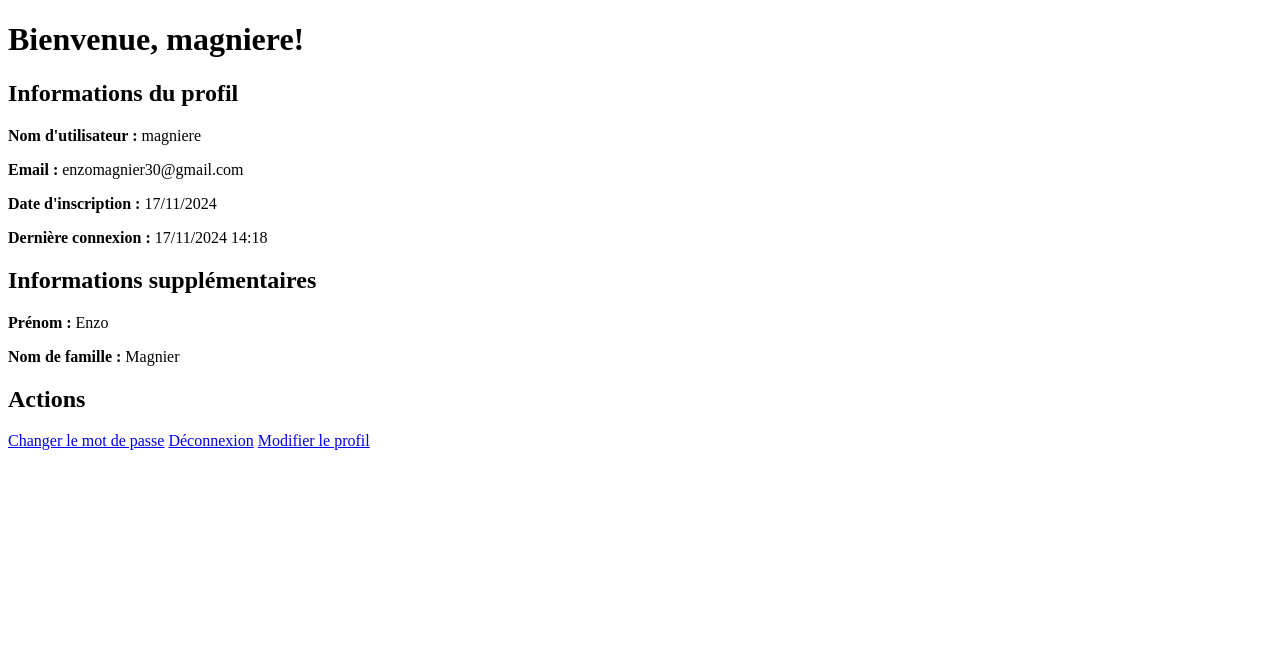
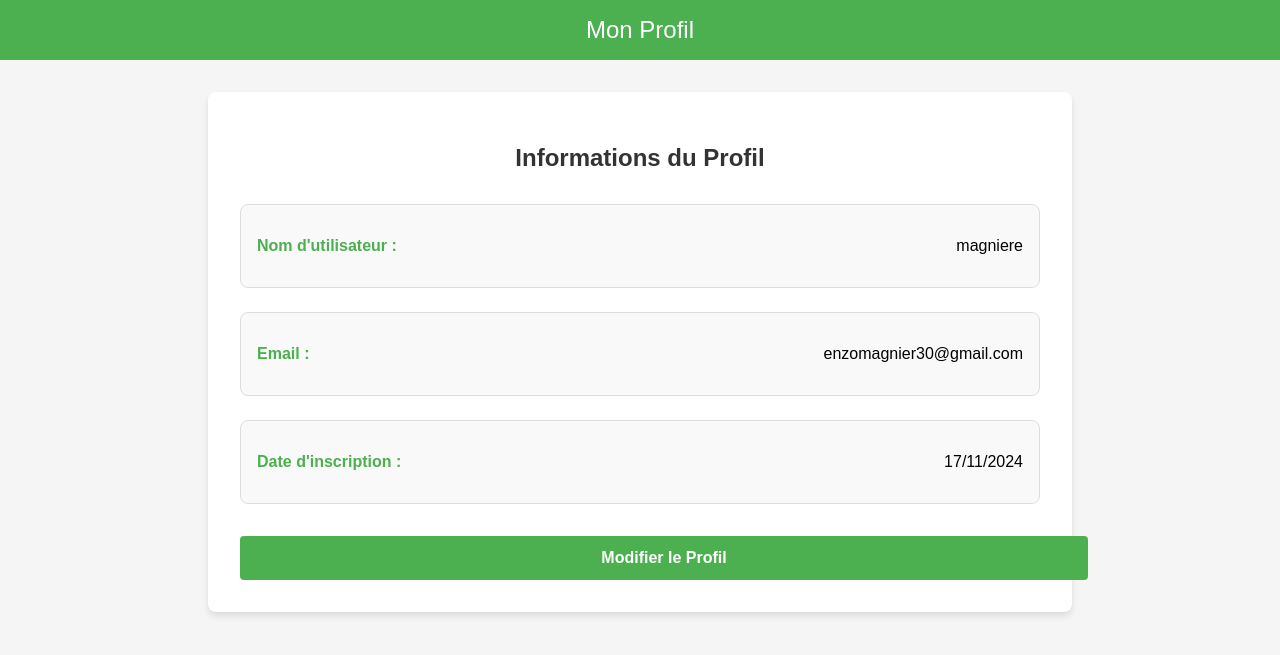
Before and after one commit to Devops-embeded/evaluation, a Django app: page /accounts/profile/ in a window 1280 px wide. Shown: the top 655 px of the page. Run offline with Django 4.2, Linux system fonts and the light colour scheme; a user stored in the database is signed in.

Commit message:
updated file

```diff
--- a/exchange/templates/exchange/accounts/edit_profile.html
+++ b/exchange/templates/exchange/accounts/edit_profile.html
@@ -1,5 +1,8 @@
+{% block content %}
+<h2>Modifier le profil</h2>
 <form method="post">
     {% csrf_token %}
     {{ form.as_p }}
-    <button type="submit">Mettre à jour</button>
+    <button type="submit" class="btn btn-primary">Mettre à jour</button>
 </form>
+{% endblock %}
--- a/exchange/templates/exchange/accounts/profile/profile.html
+++ b/exchange/templates/exchange/accounts/profile/profile.html
@@ -1,42 +1,130 @@
 <!-- exchange/templates/profile.html -->
 <!DOCTYPE html>
 <html lang="en">
+
 <head>
+    <style>
+        /* profile.css */
+
+/* Style général */
+body {
+    font-family: Arial, sans-serif;
+    margin: 0;
+    padding: 0;
+    background-color: #f5f5f5;
+}
+
+/* En-tête */
+header {
+    background-color: #4CAF50;
+    color: white;
+    padding: 1rem 2rem;
+    text-align: center;
+    font-size: 1.5rem;
+}
+
+/* Conteneur principal */
+.container {
+    max-width: 800px;
+    margin: 2rem auto;
+    padding: 2rem;
+    background-color: white;
+    border-radius: 8px;
+    box-shadow: 0 4px 6px rgba(0, 0, 0, 0.1);
+}
+
+/* Titre */
+h2 {
+    text-align: center;
+    color: #333;
+    margin-bottom: 2rem;
+}
+
+/* Informations utilisateur */
+.profile-info {
+    display: flex;
+    flex-direction: column;
+    gap: 1.5rem;
+    margin-bottom: 2rem;
+}
+
+.profile-info div {
+    display: flex;
+    justify-content: space-between;
+    align-items: center;
+    padding: 1rem;
+    border: 1px solid #ddd;
+    border-radius: 8px;
+    background-color: #f9f9f9;
+}
+
+.profile-info div span {
+    font-weight: bold;
+    color: #4CAF50;
+}
+
+/* Bouton d'édition */
+.btn-edit {
+    display: inline-block;
+    background-color: #4CAF50;
+    color: white;
+    padding: 0.8rem 1.5rem;
+    text-decoration: none;
+    border-radius: 4px;
+    font-weight: bold;
+    transition: background-color 0.3s ease;
+    text-align: center;
+    width: 100%;
+}
+
+.btn-edit:hover {
+    background-color: #45a049;
+}
+
+/* Responsive design */
+@media (max-width: 768px) {
+    .profile-info div {
+        flex-direction: column;
+        align-items: flex-start;
+    }
+
+    .profile-info div span {
+        margin-top: 0.5rem;
+    }
+}
+
+    </style>
     <meta charset="UTF-8">
     <meta name="viewport" content="width=device-width, initial-scale=1.0">
     <title>Profil de {{ user.username }}</title>
 </head>
 <body>
-    <div class="profile-container">
-        <h1>Bienvenue, {{ user.username }}!</h1>
 
-        <section class="profile-info">
-            <h2>Informations du profil</h2>
-            <p><strong>Nom d'utilisateur :</strong> {{ user.username }}</p>
-            <p><strong>Email :</strong> {{ user.email }}</p>
-            <p><strong>Date d'inscription :</strong> {{ user.date_joined|date:"d/m/Y" }}</p>
-            <p><strong>Dernière connexion :</strong> {{ user.last_login|date:"d/m/Y H:i" }}</p>
-        </section>
+{% block content %}
+<header>
+    Mon Profil
+</header>
 
-        {% if user.first_name or user.last_name %}
-        <section class="additional-info">
-            <h2>Informations supplémentaires</h2>
-            {% if user.first_name %}
-                <p><strong>Prénom :</strong> {{ user.first_name }}</p>
-            {% endif %}
-            {% if user.last_name %}
-                <p><strong>Nom de famille :</strong> {{ user.last_name }}</p>
-            {% endif %}
-        </section>
-        {% endif %}
+<div class="container">
+    <h2>Informations du Profil</h2>
 
-        <section class="actions">
-            <h2>Actions</h2>
-            <a href="{% url 'password_change' %}" class="btn">Changer le mot de passe</a>
-            <a href="{% url 'logout' %}" class="btn">Déconnexion</a>
-            <!-- Ajouter un lien vers une page de modification du profil, si elle existe -->
-            <a href="{% url 'edit_profile' %}" class="btn">Modifier le profil</a>
-        </section>
+    <div class="profile-info">
+        <div>
+            <span>Nom d'utilisateur :</span>
+            <p>{{ user.username }}</p>
+        </div>
+        <div>
+            <span>Email :</span>
+            <p>{{ user.email }}</p>
+        </div>
+        <div>
+            <span>Date d'inscription :</span>
+            <p>{{ user.date_joined|date:"d/m/Y" }}</p>
+        </div>
     </div>
+
+    <a href="{% url 'edit_profile' %}" class="btn-edit">Modifier le Profil</a>
+</div>
+{% endblock %}
 </body>
 </html>
--- a/exchange/urls.py
+++ b/exchange/urls.py
@@ -13,5 +13,5 @@ urlpatterns = [
     path('accounts/edit_profile/', views.edit_profile, name='edit_profile'),
     path('accounts/logout/', views.logout_view, name='logout'),
     path('accounts/add-activity/', views.add_activity, name='add_activity'),
-
+    path('add-exchange/', views.add_exchange, name='add_exchange'),
 ]
--- a/exchange/views.py
+++ b/exchange/views.py
@@ -4,7 +4,7 @@ from django.contrib.auth.forms import AuthenticationForm, PasswordChangeForm
 from django.shortcuts import render, redirect
 
 from .forms import SkillForm, AvailabilityForm, \
-    ActivityForm, ExchangeForm  # Assurez-vous d'avoir défini ces formulaires dans forms.py
+    ActivityForm, ExchangeForm, ProfileUpdateForm  # Assurez-vous d'avoir défini ces formulaires dans forms.py
 from .models import Skill, Activity
 
 
@@ -32,7 +32,7 @@ def add_skill(request):
             return redirect('dashboard')
     else:
         form = SkillForm()
-    return render(request, 'exchange/add_skill.html', {'form': form})
+    return render(request, 'exchange/add_exchange.html', {'form': form})
 
 
 # Vue pour ajouter la disponibilité
@@ -88,9 +88,15 @@ def logout_view(request):
 # Vue pour éditer le profil de l'utilisateur
 @login_required
 def edit_profile(request):
-    # Cette partie pourrait être remplie avec un formulaire d'édition de profil personnalisé
-    return render(request, 'exchange/accounts/edit_profile.html')
+    if request.method == 'POST':
+        form = ProfileUpdateForm(request.POST, instance=request.user)
+        if form.is_valid():
+            form.save()
+            return redirect('profile')  # Redirige vers la page de profil après mise à jour
+    else:
+        form = ProfileUpdateForm(instance=request.user)
 
+    return render(request, 'exchange/accounts/edit_profile.html', {'form': form})
 
 # Vue pour ajouter une activité
 @login_required
@@ -109,11 +115,8 @@ def add_exchange(request):
     if request.method == 'POST':
         form = ExchangeForm(request.POST)
         if form.is_valid():
-            # Assurez-vous que l'utilisateur connecté est bien celui qui effectue la demande
-            exchange = form.save(commit=False)
-            exchange.requester = request.user  # L'utilisateur connecté est le demandeur de l'échange
-            exchange.save()
-            return redirect('home')  # Rediriger vers la page d'accueil ou ailleurs après l'ajout de l'échange
+            form.save()
+            return redirect('dashboard')  # Redirige vers le tableau de bord après déclaration
     else:
         form = ExchangeForm()
 
```
Also changed, not shown: exchange/forms.py (+14 -6 lines), exchange/templates/exchange/accounts/password_change.html (+64 -1 lines), exchange/templates/exchange/add_exchange.html (added, +35 -0 lines), exchange/templates/exchange/add_skill.html (deleted, +0 -10 lines), exchange/templates/exchange/dashboard.html (+42 -58 lines), db.sqlite3.
